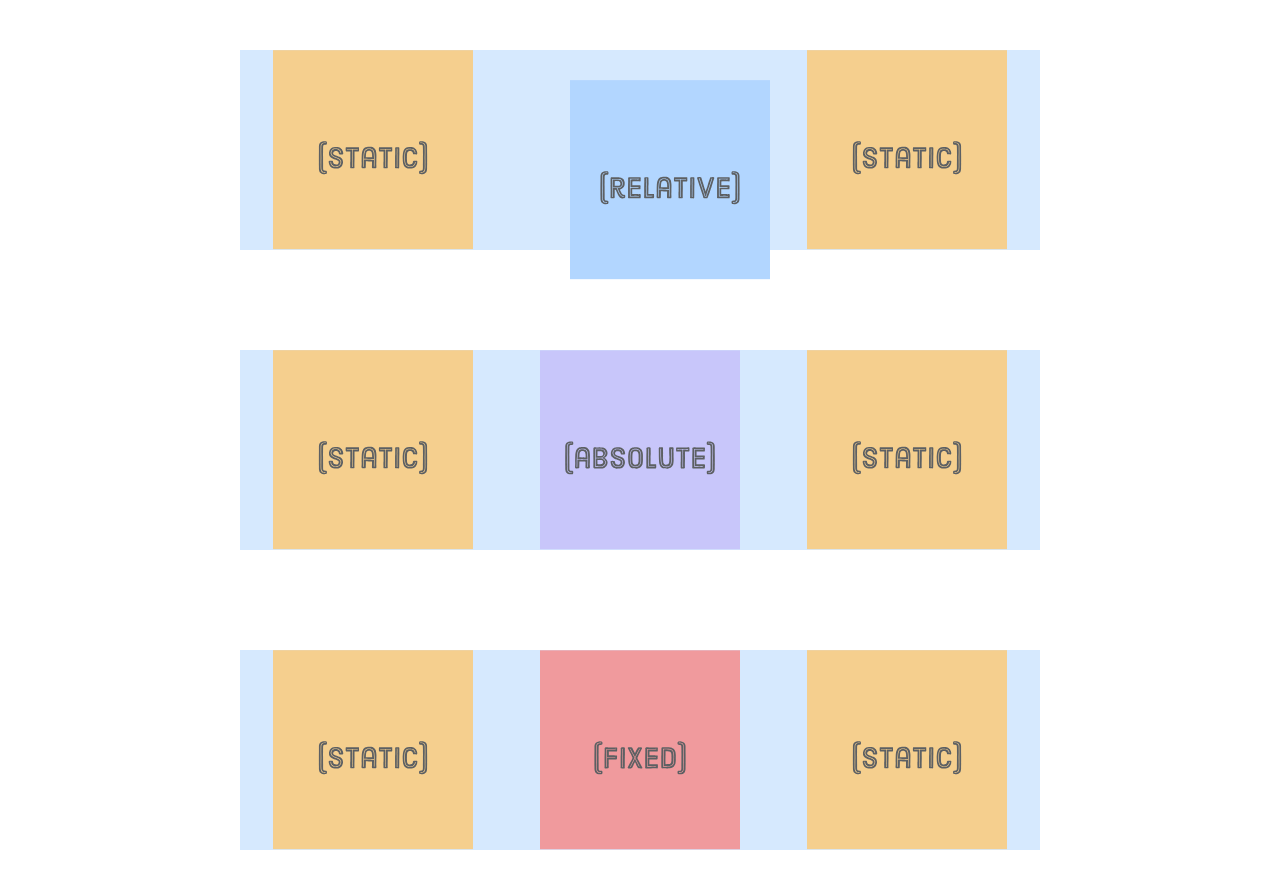
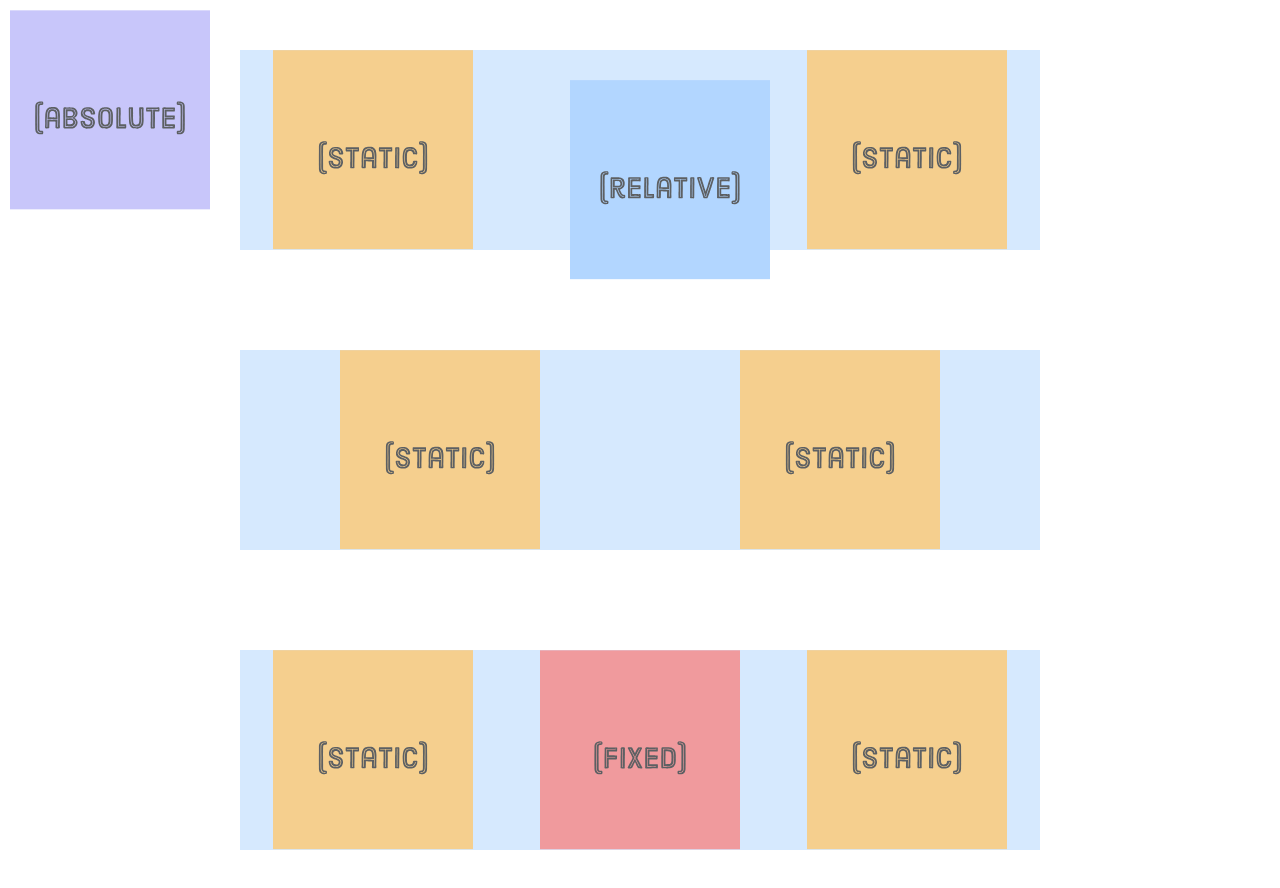
Before and after one commit to brenda-john/css-homework-1, a plain HTML site: page index.html in a window 1280 px wide. Drawn offline with Linux system fonts and the light colour scheme.

Commit message:
absolute position

```diff
--- a/css/main.css
+++ b/css/main.css
@@ -31,3 +31,9 @@
     top: 30px;
     left: 30px;
   }
+
+  .item-absolute {
+    position: absolute;
+    top: 10px;
+    left: 10px;
+  }
```
